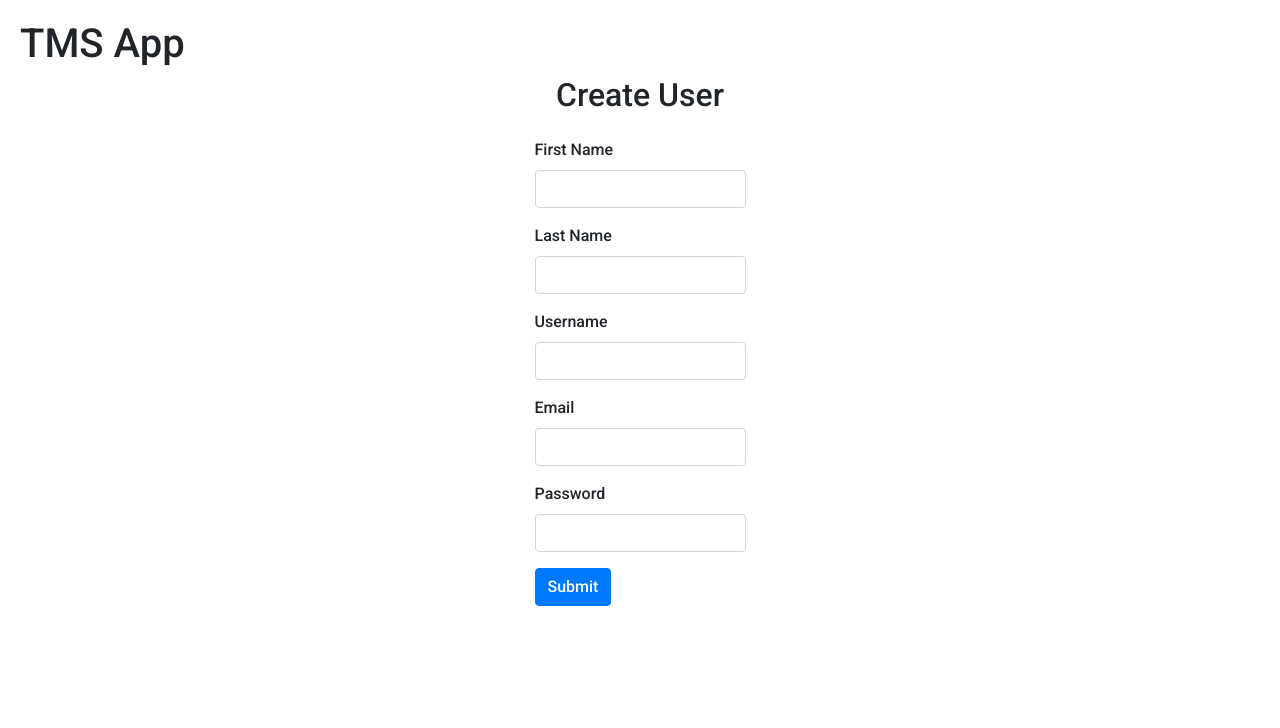
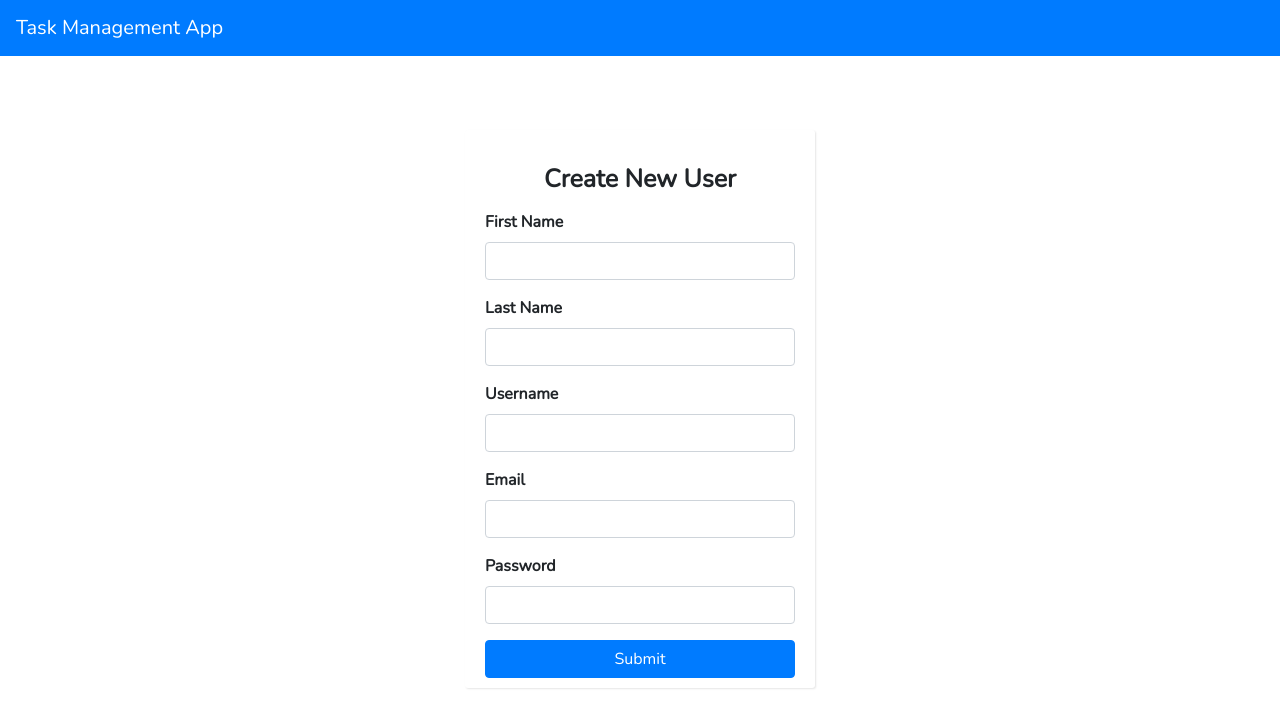
Before and after one commit to yijie-ng/tms-app, a React (Create React App) app in the folder client/: page /register in a window 1280 px wide. Shown: the top 728 px of the page. Built offline with nearby package versions, Linux system fonts and the light colour scheme.

Commit message:
Display error message for invalid login and reroute to dashboard on login

```diff
--- a/client/src/App.css
+++ b/client/src/App.css
@@ -1,6 +1,6 @@
-@import url('https://fonts.googleapis.com/css2?family=Roboto:wght@500&display=swap');
+@import url('https://fonts.googleapis.com/css2?family=Nunito&display=swap');
 
 .App {
-  font-family: 'Roboto', sans-serif;
-  padding: 20px;
+  font-family: 'Nunito', sans-serif;
+  background-color: rgb(255, 255, 255);
 }
--- a/client/src/App.js
+++ b/client/src/App.js
@@ -1,15 +1,16 @@
 import React from 'react';
 import './App.css';
 import { Routes, Route } from 'react-router-dom';
-import Dashboard from './pages/Dashboard';
-import Home from './pages/Home';
-import Login from './pages/Login';
-import Register from './pages/Register';
+import Dashboard from './components/Dashboard';
+import Home from './components/Home';
+import Login from './components/Login';
+import Register from './components/Register';
+import Navbar from './components/Navbar';
 
 function App() {
   return (
     <div className="App">
-      <h1>TMS App</h1>
+      <Navbar />
         <Routes>
           <Route path="/" element={ <Home/> } />
           <Route path="/dashboard" element={ <Dashboard/> } />
--- a/client/src/assets/Login.css
+++ b/client/src/assets/Login.css
@@ -1,5 +1,16 @@
-.login-wrapper {
-    display: flex;
-    flex-direction: column;
-    align-items: center;
+.form-login {
+    background: white;
+    padding: 10px 20px;
+    margin-top: 50px;
+    border-radius: 3px;
+    box-shadow: 1px 1px 2px rgba(0,0,0,0.1);
 }
+
+.form-login h2 {
+    font-size: 25px;
+    font-weight: bold;
+}
+
+.form-login label {
+    font-weight: bold;
+}
--- a/client/src/pages/Dashboard.js
+++ b/client/src/components/Dashboard.js
@@ -2,8 +2,8 @@ import React from 'react';
 
 function Dashboard() {
   return (
-    <div>
-      <h2>Dashboard</h2>
+    <div className='container'>
+      <h2>My Dashboard</h2>
     </div>
   )
 }
--- a/client/src/pages/Home.js
+++ b/client/src/components/Home.js
@@ -2,7 +2,7 @@ import React from 'react'
 
 function Home() {
   return (
-    <div>
+    <div className='container'>
       <h1>Homepage</h1>
     </div>
   )
--- /dev/null
+++ b/client/src/components/Login.js
@@ -0,0 +1,78 @@
+import React, { useState, useEffect } from 'react';
+import { useNavigate } from "react-router-dom";
+import axios from 'axios';
+import '../assets/Login.css'
+// import { response } from 'express';
+// import res from 'express/lib/response';
+
+function Login() {
+    const [username, setUsername] = useState("");
+    const [password, setPassword] = useState("");
+
+    const [errMsg, setErrMsg] = useState("");
+    const navigate = useNavigate();
+
+    axios.defaults.withCredentials = true;
+
+    const handleSubmit = (e) => {
+        e.preventDefault();
+        axios.post('http://localhost:3001/login', {
+            username: username,
+            password: password,
+        }).then((response) => {
+            if (response.data.message === "Login successful!") {
+              navigate('/dashboard')
+            } else {
+              setErrMsg(response.data.message);
+            }
+        });
+    };
+
+    // useEffect(() => {
+    //   axios.get('http://localhost:3001/login').then((response) => {
+    //     console.log(response);
+    //   })
+    // });
+
+  return (
+    <div className='container'>
+      <div className='row justify-content-center'>
+        <div className='col-xs-12 col-sm-4 col-sm-offset-4'>
+          <div className='form-login'>
+            <h2 className='text-center mt-4'>Sign In</h2>
+            <form onSubmit={handleSubmit}>
+              <div className={errMsg ? "alert alert-danger" : "offscreen"} role="alert">
+                {errMsg}
+              </div>
+              <div className="form-group mt-3">
+                <label htmlFor="username">Username:</label>
+                <input
+                  className="form-control"
+                  type="text"
+                  id="username"
+                  required
+                  onChange={(e) => {
+                      setUsername(e.target.value);
+                      }} />
+              </div>
+              <div className="form-group">
+                <label htmlFor="password">Password:</label>
+                  <input
+                    className="form-control"
+                    type="password"
+                    id="password"
+                    required
+                    onChange={(e) => {
+                        setPassword(e.target.value);
+                        }} />
+              </div>
+              <button type="submit" className="btn btn-primary btn-block">Sign In</button>
+            </form>
+          </div>
+        </div>
+      </div>
+    </div>
+  )
+}
+
+export default Login;
--- /dev/null
+++ b/client/src/components/Navbar.js
@@ -0,0 +1,13 @@
+import React from 'react'
+
+function Navbar() {
+  return (
+    <nav className="navbar navbar-dark bg-primary mb-4">
+        {/*put router link here*/}
+        <a className="navbar-brand" href="#">Task Management App</a>
+        {/* <button className="btn btn-danger my-2 my-sm-0">Sign Out</button> */}
+    </nav>
+  )
+}
+
+export default Navbar;
--- /dev/null
+++ b/client/src/components/Register.js
@@ -0,0 +1,79 @@
+import React, { useState } from 'react';
+import '../assets/Login.css';
+import axios from 'axios';
+
+function Register() {
+    const [firstName, setFirstName] = useState("");
+    const [lastName, setLastName] = useState("");
+    const [username, setUsername] = useState("");
+    const [email, setEmail] = useState("");
+    const [password, setPassword] = useState("");
+
+    const submit = (e) => {
+        e.preventDefault();
+        axios.post('http://localhost:3001/user', {
+            firstName: firstName,
+            lastName: lastName,
+            username: username,
+            email: email,
+            password: password,
+        }).then((response) => {
+            console.log(response);
+        });
+    };
+
+  return (
+    <div className='container'>
+      <div className='row justify-content-center'>
+        <div className='col-xs-12 col-sm-4 col-sm-offset-4'>
+          <div className='form-login mb-4'>
+            <h2 className="text-center mt-4">Create New User</h2>
+            <form>
+              <div className="form-group mt-3">
+                <label htmlFor="firstName">First Name</label>
+                <input className="form-control" type="text" onChange={(e) => {
+                    setFirstName(e.target.value);
+                }} />
+              </div>
+              <div className="form-group">
+                <label htmlFor="lastName">Last Name</label>
+                <input className="form-control" type="text" onChange={(e) => {
+                    setLastName(e.target.value);
+                }} />
+              </div>
+              <div className="form-group">
+                <label htmlFor="username">Username</label>
+                <input
+                  className="form-control"
+                  type="text"
+                  onChange={(e) => {
+                      setUsername(e.target.value);
+                  }}
+                  />
+              </div>
+              <div className="form-group">
+                <label htmlFor="email">Email</label>
+                <input className="form-control" type="email" onChange={(e) => {
+                    setEmail(e.target.value);
+                }} />
+              </div>
+              <div className="form-group">
+                <label htmlFor="password">Password</label>
+                  <input
+                    className="form-control"
+                    type="password"
+                    onChange={(e) => {
+                        setPassword(e.target.value);
+                    }}
+                    />
+              </div>
+              <button type="submit" className="btn btn-primary btn-block" onClick={submit}>Submit</button>
+            </form>
+          </div>
+        </div>
+      </div>
+    </div>
+  )
+}
+
+export default Register;
--- a/client/src/pages/Login.js
+++ /dev/null
@@ -1,47 +0,0 @@
-import React, { useState, useEffect } from 'react';
-import axios from 'axios';
-import '../assets/Login.css'
-
-function Login() {
-    const [username, setUsername] = useState("");
-    const [password, setPassword] = useState("");
-
-    const login = (e) => {
-        e.preventDefault(e);
-        axios.post('http://localhost:3001/login', {
-            username: username,
-            password: password,
-        }).then((response) => {
-            console.log(response);
-        });
-    };
-
-  return (
-    <div className="login-wrapper">
-      <h2 className="mb-4">Log In</h2>
-      <form>
-        <div className="form-group">
-          <label htmlFor="username">Username</label>
-          <input
-            className="form-control"
-            type="text"
-            onChange={(e) => {
-                setUsername(e.target.value);
-                }} />
-        </div>
-        <div className="form-group">
-          <label htmlFor="password">Password</label>
-            <input
-              className="form-control"
-              type="password"
-              onChange={(e) => {
-                  setPassword(e.target.value);
-                  }} />
-        </div>
-        <button type="submit" className="btn btn-primary" onClick={login}>Login</button>
-      </form>
-    </div>
-  )
-}
-
-export default Login;
--- a/client/src/pages/Register.js
+++ /dev/null
@@ -1,73 +0,0 @@
-import React, { useState } from 'react';
-import '../assets/Login.css';
-import axios from 'axios';
-
-function Register() {
-    const [firstName, setFirstName] = useState("");
-    const [lastName, setLastName] = useState("");
-    const [username, setUsername] = useState("");
-    const [email, setEmail] = useState("");
-    const [password, setPassword] = useState("");
-
-    const submit = (e) => {
-        e.preventDefault();
-        axios.post('http://localhost:3001/register', {
-            firstName: firstName,
-            lastName: lastName,
-            username: username,
-            email: email,
-            password: password,
-        }).then((response) => {
-            console.log(response);
-        });
-    };
-
-  return (
-    <div className="login-wrapper">
-      <h2 className="mb-4">Create User</h2>
-      <form>
-        <div className="form-group">
-          <label htmlFor="firstName">First Name</label>
-          <input className="form-control" type="text" onChange={(e) => {
-              setFirstName(e.target.value);
-          }} />
-        </div>
-        <div className="form-group">
-          <label htmlFor="lastName">Last Name</label>
-          <input className="form-control" type="text" onChange={(e) => {
-              setLastName(e.target.value);
-          }} />
-        </div>
-        <div className="form-group">
-          <label htmlFor="username">Username</label>
-          <input
-            className="form-control"
-            type="text"
-            onChange={(e) => {
-                setUsername(e.target.value);
-            }}
-             />
-        </div>
-        <div className="form-group">
-          <label htmlFor="email">Email</label>
-          <input className="form-control" type="email" onChange={(e) => {
-              setEmail(e.target.value);
-          }} />
-        </div>
-        <div className="form-group">
-          <label htmlFor="password">Password</label>
-            <input
-              className="form-control"
-              type="password"
-              onChange={(e) => {
-                  setPassword(e.target.value);
-              }}
-               />
-        </div>
-        <button type="submit" className="btn btn-primary" onClick={submit}>Submit</button>
-      </form>
-    </div>
-  )
-}
-
-export default Register;
```
